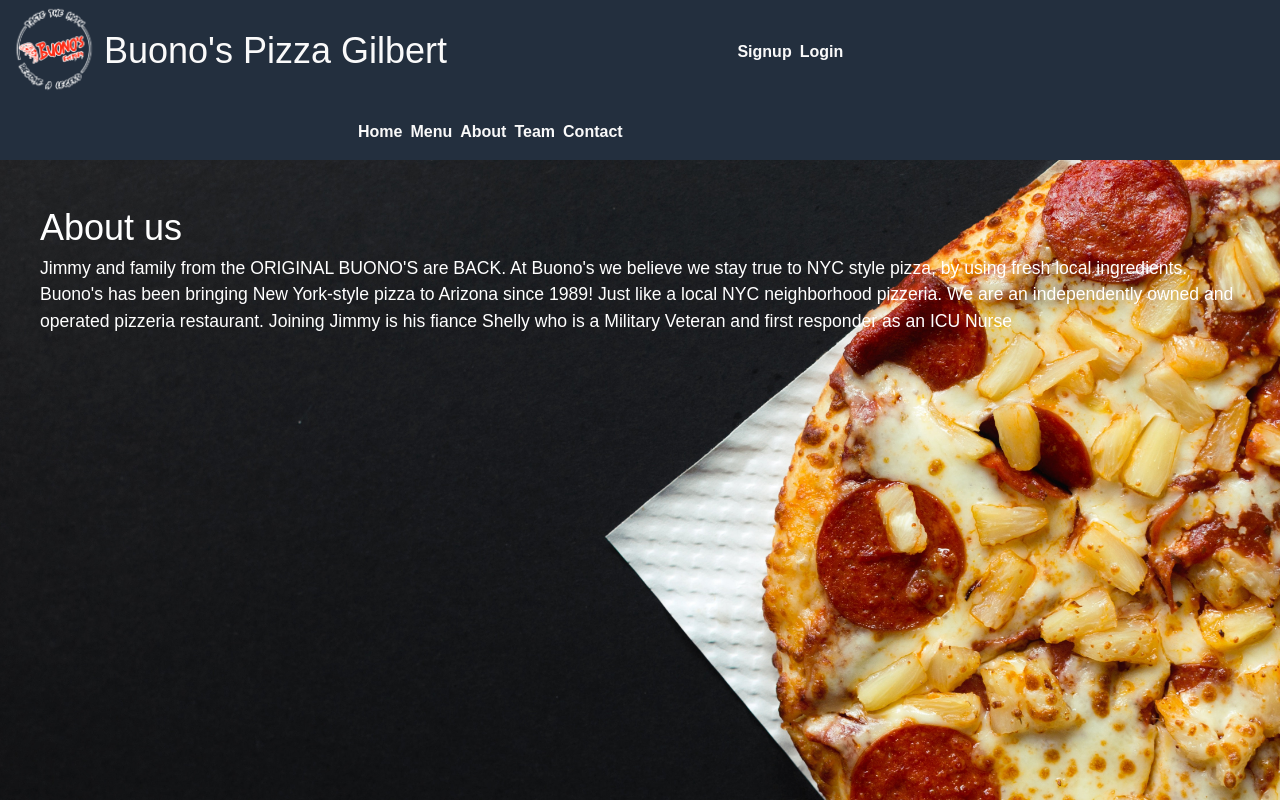
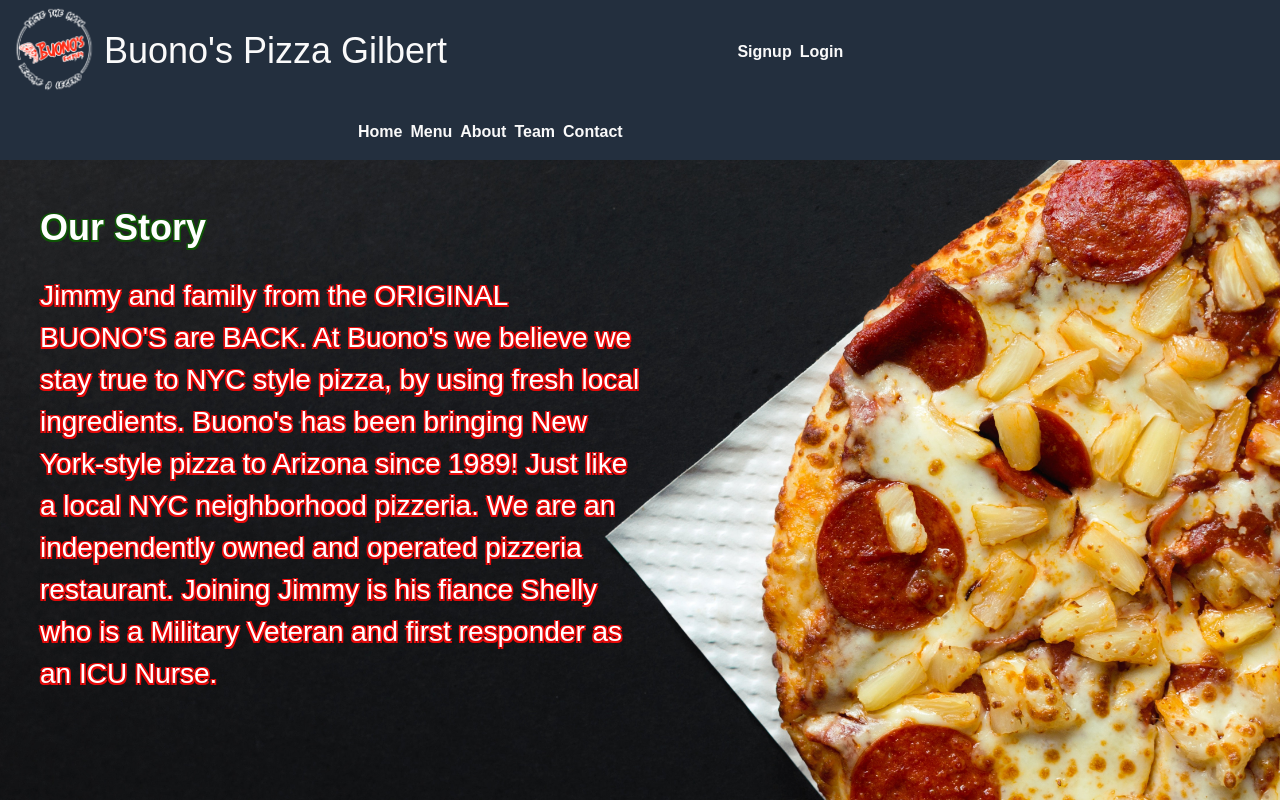
Before and after one commit to jeremiahmiranda79/buonos-pizza-3, a React (Create React App) app in the folder client/: page /about in a window 1280 px wide. Shown: the top 800 px of the page. Built offline with nearby package versions, Linux system fonts and the light colour scheme; a web font is replaced by a local one.

Commit message:
last push

```diff
--- a/client/src/Page/About.js
+++ b/client/src/Page/About.js
@@ -4,8 +4,8 @@ const About = () => {
     return (
       <div className="about">
         <div className="caption">
-          <h1>About us</h1>
-          <p> Jimmy and family from the ORIGINAL BUONO'S are BACK.  At Buono's we believe we stay true to NYC style pizza, by using fresh local ingredients. Buono's has been bringing New York-style pizza to Arizona since 1989!  Just like a local NYC neighborhood pizzeria.  We are an independently owned and operated pizzeria restaurant. Joining Jimmy is his fiance Shelly who is a Military Veteran and first responder as an ICU Nurse</p>
+          <h1>Our Story</h1>
+          <p> Jimmy and family from the ORIGINAL BUONO'S are BACK. At Buono's we believe we stay true to NYC style pizza, by using fresh local ingredients. Buono's has been bringing New York-style pizza to Arizona since 1989! Just like a local NYC neighborhood pizzeria. We are an independently owned and operated pizzeria restaurant. Joining Jimmy is his fiance Shelly who is a Military Veteran and first responder as an ICU Nurse.</p>
         </div>
       </div>
     )
--- a/client/src/Page/Contact.js
+++ b/client/src/Page/Contact.js
@@ -73,6 +73,7 @@ const Contact = () => {
                     name="message"
                     className="form-control"
                     rows="3"
+                    placeholder="Enter message"
                     defaultValue={formState.message}
                     onChange={handleChange}
                     ></textarea>
--- a/client/src/index.css
+++ b/client/src/index.css
@@ -281,26 +281,31 @@ input:focus {
 }
 
 .contact .container {
+    font-weight: bold;
+    text-align: left;
+    text-justify: left;
     width: 45%;
     max-width: 1200px;
     margin-left: auto;
     margin-right: auto;
     padding-top: 20px;
     padding-bottom: 20px;
-    background-color: #fafafa;
+    background-color: #343131;
     position: relative;
     top: 20%;
     transform: translateY(15%);
-    opacity: .93;
+    opacity: .75;
     border-radius: 15px;
-    background-color: #272f32;
 }
 
 .contact {
     height: 100vh;
-    background-image: url(./assets/place.png);
+    font-weight: bold;
+    text-align: left;
+    background-image: url(./assets/background.jpg);
     background-repeat:no-repeat;
     background-size: cover;
+    background-position: center center;
 }
 
 .about {
@@ -313,6 +318,18 @@ input:focus {
     height: 100vh;
 }
 
+.about h1 {
+    font-weight: bold;
+    text-align: left;
+    width: 50%;
+    padding-bottom: 20px;
+    text-shadow:
+    -1.5px -1.5px 0 #0f5606,
+    1.5px -1.5px 0 #0f5606,
+    -1.5px 1.5px 0 #0f5606,
+    1.5px 1.5px 0 #0f5606;
+}
+
 .about .caption {
     flex: 1;
     padding: 20px;
@@ -321,6 +338,13 @@ input:focus {
 
 .about p {
     text-align: left;
+    width: 50%;
+    font-size: 28px;
+    text-shadow:
+    -1.5px -1.5px 0 #e80b0b,
+    1.5px -1.5px 0 #e80b0b,
+    -1.5px 1.5px 0 #e80b0b,
+    1.5px 1.5px 0 #e80b0b;
 }
 
 .flex-row {
```
Also changed, not shown: client/src/assets/buonosplace.jpg (added).
